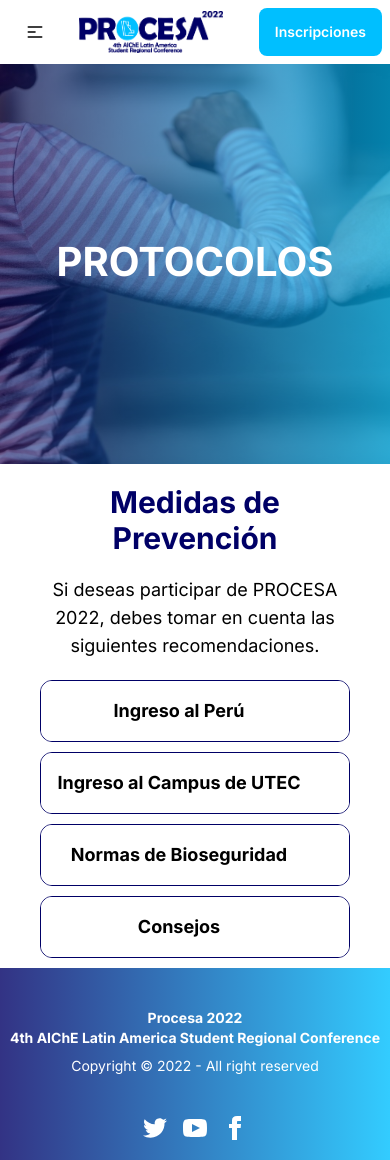
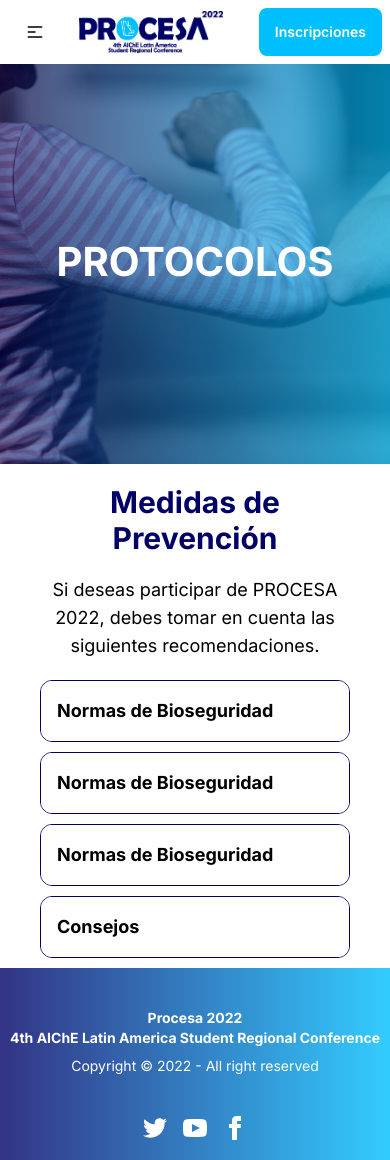
Before and after one commit to Kelvins10/aiche-vue-version, a Vue app: page /protocolos-de-seguridad in a window 390 px wide. Built offline with nearby package versions, Linux system fonts and the light colour scheme.

Commit message:
medidas-prevencion

```diff
--- a/src/components/protocolos/MedidasPrevencion.vue
+++ b/src/components/protocolos/MedidasPrevencion.vue
@@ -7,50 +7,9 @@
         siguientes recomendaciones.
       </h3>
     </div>
-    <div class="pb-[10px]">
-      <div class="collapse rounded-xl text-center border border-[#006]">
-        <input type="checkbox" class="peer" />
-        <div
-          class="collapse-title bg-white font-bold text-black text-lg peer-checked:bg-white peer-checked:text-black peer-checked:font-bold"
-        >
-          Ingreso al Perú
-        </div>
-        <div
-          class="collapse-content bg-white text-white peer-checked:bg-white peer-checked:text-black peer-checked:text-justify"
-        >
-          <p>
-            Lorem ipsum dolor sit amet consectetur adipisicing elit. Pariatur
-            esse quaerat qui cupiditate sed, possimus, ab asperiores ad
-            molestias nesciunt sequi alias. Ullam officia facere temporibus rem
-            blanditiis quas magni.
-          </p>
-        </div>
-      </div>
-    </div>
 
-    <div class="pb-[10px]">
-      <div class="collapse rounded-xl text-center border border-[#006]">
-        <input type="checkbox" class="peer" />
-        <div
-          class="collapse-title bg-white font-bold text-black text-lg peer-checked:bg-white peer-checked:text-black peer-checked:font-bold"
-        >
-          Ingreso al Campus de UTEC
-        </div>
-        <div
-          class="collapse-content bg-white text-white peer-checked:bg-white peer-checked:text-black peer-checked:text-justify"
-        >
-          <p>
-            Lorem ipsum dolor sit amet consectetur adipisicing elit. Pariatur
-            esse quaerat qui cupiditate sed, possimus, ab asperiores ad
-            molestias nesciunt sequi alias. Ullam officia facere temporibus rem
-            blanditiis quas magni.
-          </p>
-        </div>
-      </div>
-    </div>
-
-    <div class="pb-[10px]">
-      <div class="collapse rounded-xl text-center border border-[#006]">
+    <div class="pb-[10px] text-justify md:text-center">
+      <div class="collapse rounded-xl border border-[#006]">
         <input type="checkbox" class="peer" />
         <div
           class="collapse-title bg-white font-bold text-black text-lg peer-checked:bg-white peer-checked:text-black peer-checked:font-bold"
@@ -70,8 +29,50 @@
       </div>
     </div>
 
-    <div class="pb-[10px]">
-      <div class="collapse rounded-xl text-center border border-[#006]">
+    <div class="pb-[10px] text-justify md:text-center">
+      <div class="collapse rounded-xl border border-[#006]">
+        <input type="checkbox" class="peer" />
+        <div
+          class="collapse-title bg-white font-bold text-black text-lg peer-checked:bg-white peer-checked:text-black peer-checked:font-bold"
+        >
+          Normas de Bioseguridad
+        </div>
+        <div
+          class="collapse-content bg-white text-white peer-checked:bg-white peer-checked:text-black peer-checked:text-justify"
+        >
+          <p>
+            Lorem ipsum dolor sit amet consectetur adipisicing elit. Pariatur
+            esse quaerat qui cupiditate sed, possimus, ab asperiores ad
+            molestias nesciunt sequi alias. Ullam officia facere temporibus rem
+            blanditiis quas magni.
+          </p>
+        </div>
+      </div>
+    </div>
+
+    <div class="pb-[10px] text-justify md:text-center">
+      <div class="collapse rounded-xl border border-[#006]">
+        <input type="checkbox" class="peer" />
+        <div
+          class="collapse-title bg-white font-bold text-black text-lg peer-checked:bg-white peer-checked:text-black peer-checked:font-bold"
+        >
+          Normas de Bioseguridad
+        </div>
+        <div
+          class="collapse-content bg-white text-white peer-checked:bg-white peer-checked:text-black peer-checked:text-justify"
+        >
+          <p>
+            Lorem ipsum dolor sit amet consectetur adipisicing elit. Pariatur
+            esse quaerat qui cupiditate sed, possimus, ab asperiores ad
+            molestias nesciunt sequi alias. Ullam officia facere temporibus rem
+            blanditiis quas magni.
+          </p>
+        </div>
+      </div>
+    </div>
+
+    <div class="pb-[10px] text-justify md:text-center">
+      <div class="collapse rounded-xl border border-[#006]">
         <input type="checkbox" class="peer" />
         <div
           class="collapse-title bg-white font-bold text-black text-lg peer-checked:bg-white peer-checked:text-black peer-checked:font-bold"
```
